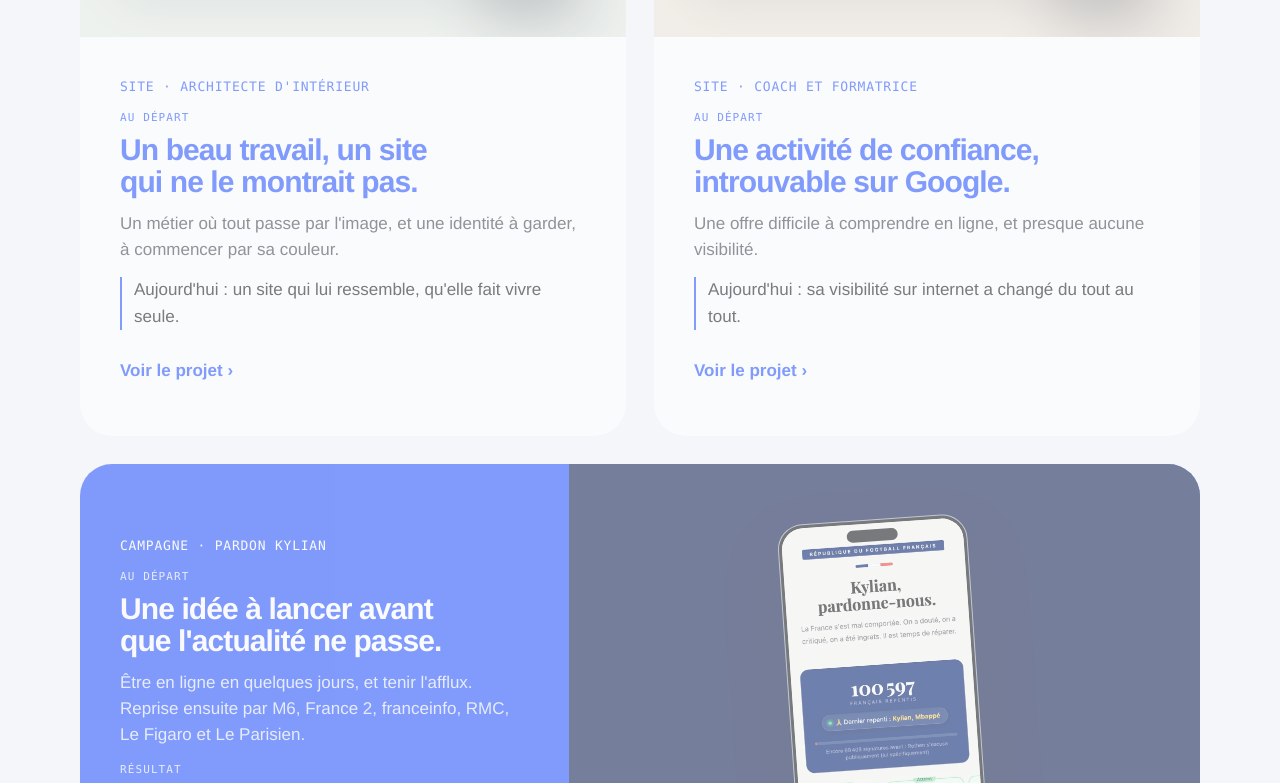
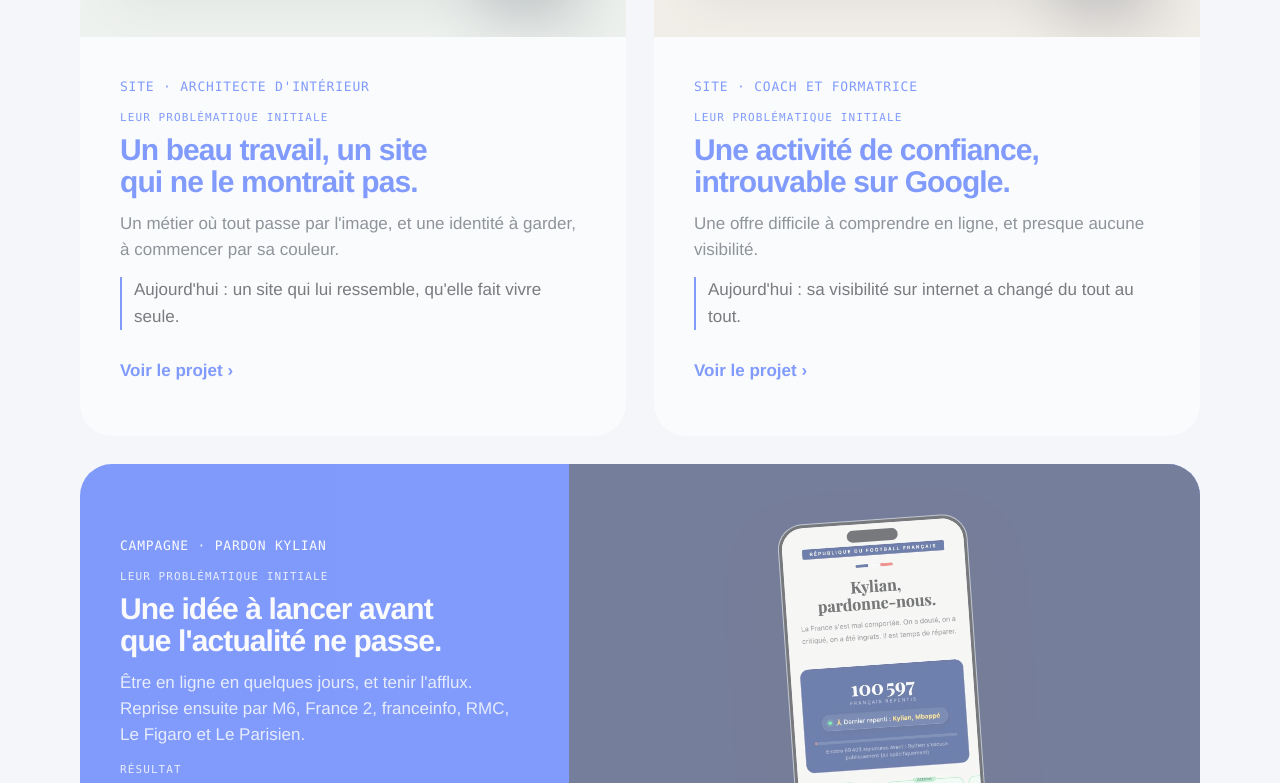
Before and after one commit to fredkopppro-prog/fredkopp-site, a plain HTML site: page index.html in a window 1280 px wide. Shown: the part 3588-4371 px from the top of the page. Drawn offline with Linux system fonts and the light colour scheme.

Commit message:
Réalisations : « Leur problématique initiale » à la place de « Au départ »
Co-Authored-By: Claude Opus 5.5 <noreply@anthropic.com>
Claude-Session: https://claude.ai/code/session_01M83KUzGWZKpjsC5L5xWugz

```diff
--- a/index.html
+++ b/index.html
@@ -205,7 +205,7 @@
         </a>
         <div class="wc-text">
           <p class="eyebrow">Plateforme · Béa</p>
-          <p class="wc-depart">Au départ</p>
+          <p class="wc-depart">Leur problématique initiale</p>
           <h3 class="h3">L'échange immobilier n'existait pas. <em>Il fallait le faire exister face aux géants.</em></h3>
           <p class="body">Inventer le service de zéro, puis se faire remarquer à côté des grands portails immobiliers.</p>
           <p class="wc-depart">Aujourd'hui</p>
@@ -224,7 +224,7 @@
         </a>
         <div class="wc-text">
           <p class="eyebrow">Site · Architecte d'intérieur</p>
-          <p class="wc-depart">Au départ</p>
+          <p class="wc-depart">Leur problématique initiale</p>
           <h3 class="h3">Un beau travail, un site qui ne le montrait pas.</h3>
           <p class="body">Un métier où tout passe par l'image, et une identité à garder, à commencer par sa couleur.</p>
           <p class="wc-res">Aujourd'hui : un site qui lui ressemble, qu'elle fait vivre seule.</p>
@@ -241,7 +241,7 @@
         </a>
         <div class="wc-text">
           <p class="eyebrow">Site · Coach et formatrice</p>
-          <p class="wc-depart">Au départ</p>
+          <p class="wc-depart">Leur problématique initiale</p>
           <h3 class="h3">Une activité de confiance, introuvable sur Google.</h3>
           <p class="body">Une offre difficile à comprendre en ligne, et presque aucune visibilité.</p>
           <p class="wc-res">Aujourd'hui : sa visibilité sur internet a changé du tout au tout.</p>
@@ -255,7 +255,7 @@
         </a>
         <div class="wc-text">
           <p class="eyebrow">Campagne · Pardon Kylian</p>
-          <p class="wc-depart">Au départ</p>
+          <p class="wc-depart">Leur problématique initiale</p>
           <h3 class="h3">Une idée à lancer avant que l'actualité ne passe.</h3>
           <p class="body">Être en ligne en quelques jours, et tenir l'afflux. Reprise ensuite par M6, France 2, franceinfo, RMC, Le Figaro et Le Parisien.</p>
           <p class="wc-depart">Résultat</p>
```
